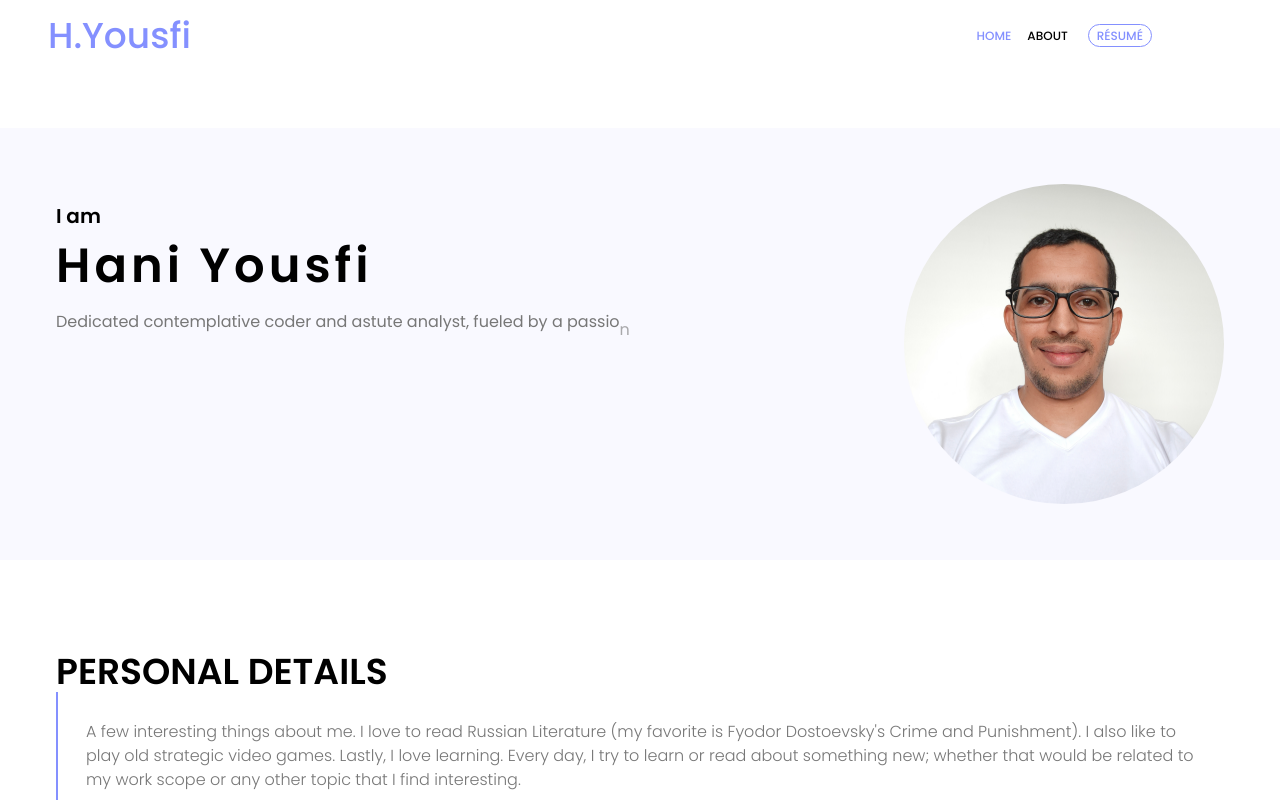
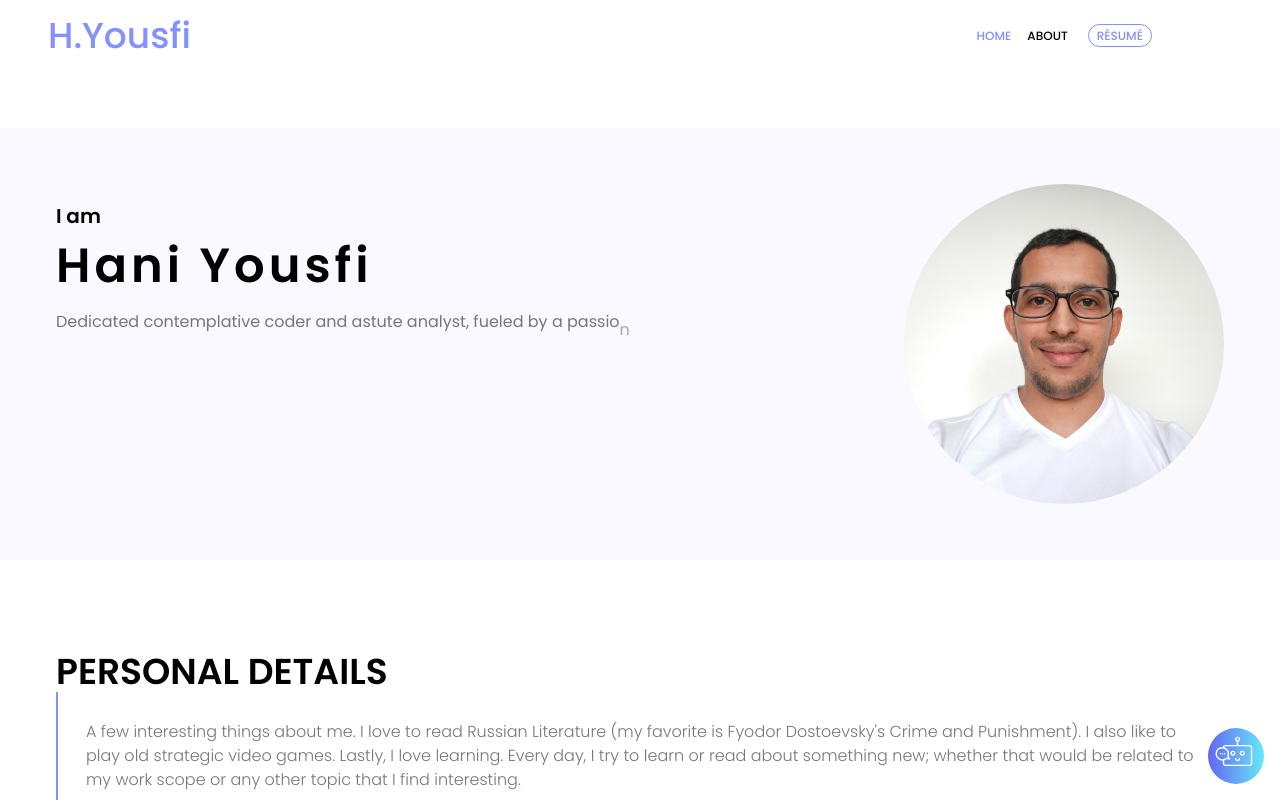
Before and after one commit to maky-hnou/portfolio-front, a Next.js app: page / in a window 1280 px wide. Shown: the top 800 px of the page. Built offline with nearby package versions, Linux system fonts and the light colour scheme.

Commit message:
Add chatbot to the app

```diff
--- a/src/pages/_app.js
+++ b/src/pages/_app.js
@@ -3,6 +3,7 @@ import "../styles/global.css";
 import { Poppins, Montserrat } from "next/font/google";
 import NavBar from "../components/NavBar";
 import Footer from "../components/Footer";
+import ChatBot from "../components/ChatBot";
 
 const poppins = Poppins({
   subsets: ["latin"],
@@ -28,7 +29,9 @@ export default function App({ Component, pageProps }) {
       >
         <NavBar />
         <Component {...pageProps} />
+
         <Footer />
+        <ChatBot />
       </main>
     </>
   );
```
